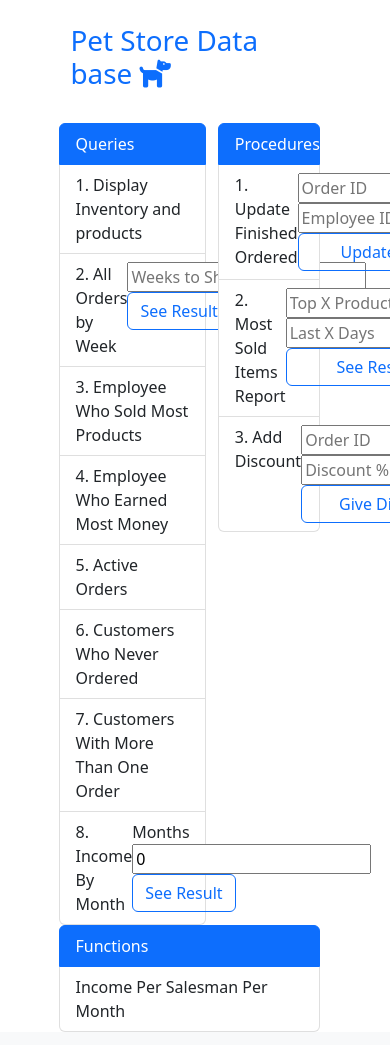
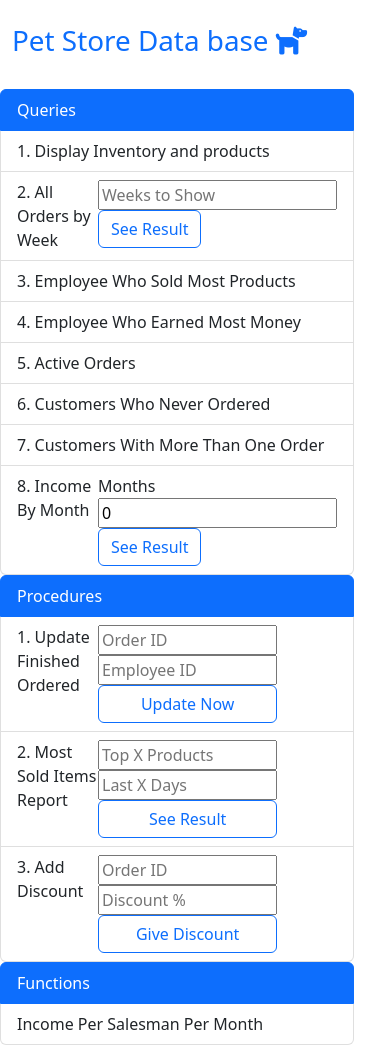
Before and after one commit to YardenIS388/phpPetStoreDBHandin, a PHP site: page / in a window 390 px wide; the page is wider, and only the part inside the window is pictured. Shown: the part 56-1101 px from the top of that part. Run offline with PHP 8.4, Linux system fonts and the light colour scheme; some libraries are stand-ins or nearby versions.

Commit message:
Add files via upload
Stable Version for handin
mobile supoort

```diff
--- a/css/style.css
+++ b/css/style.css
@@ -15,3 +15,8 @@ justify-content: space-between;
     width: 200px;
     height: auto;
 }
+
+.wrapper{
+    margin: 0 auto;
+    padding-left: 14px;
+}
--- a/index.php
+++ b/index.php
@@ -21,12 +21,12 @@
   </div>
 </nav>
 
-<div class="container" style="max-width:70%;">
+<div class="container-fluid  col-md-10 align-self-center wrapper" >
     <br>
-    <h1 class="text-primary"> Pet Store Data base  <i class="fa-solid fa-dog"></i></h1>
+    <h1 class="text-primary col-md-10"> Pet Store Data base  <i class="fa-solid fa-dog"></i></h1>
     <br>
-    <div class="row">
-    <div class="list-group col-7">
+    <div class="row container-fluid p-0">
+    <div class="list-group col-md-7">
         <a href="#" class="list-group-item list-group-item-action active" aria-current="true">
         Queries
         </a>
@@ -55,7 +55,7 @@
 
     </div>
     <br>
-    <div class="list-group col-5">
+    <div class="list-group col-md-5">
         <a href="#" class="list-group-item list-group-item-action active" aria-current="true">
          Procedures
         </a>
```
